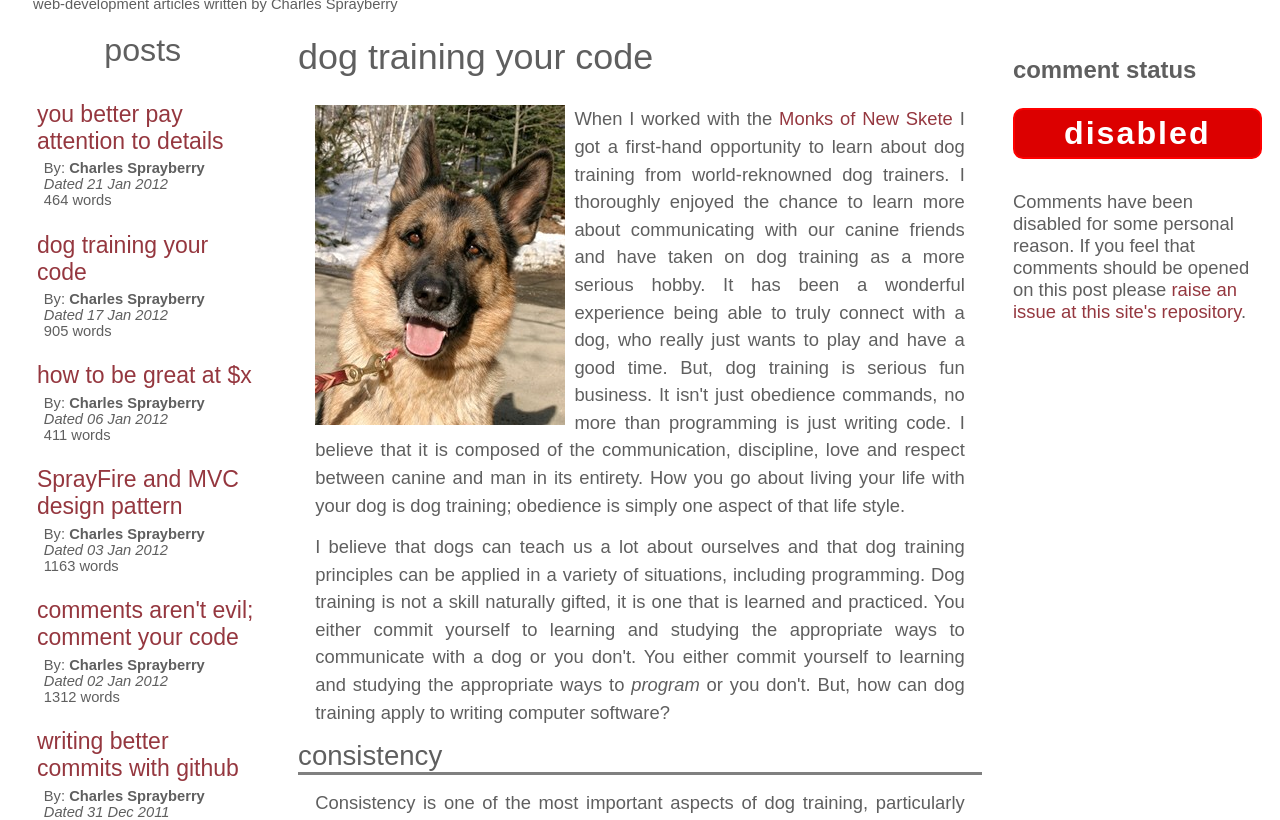
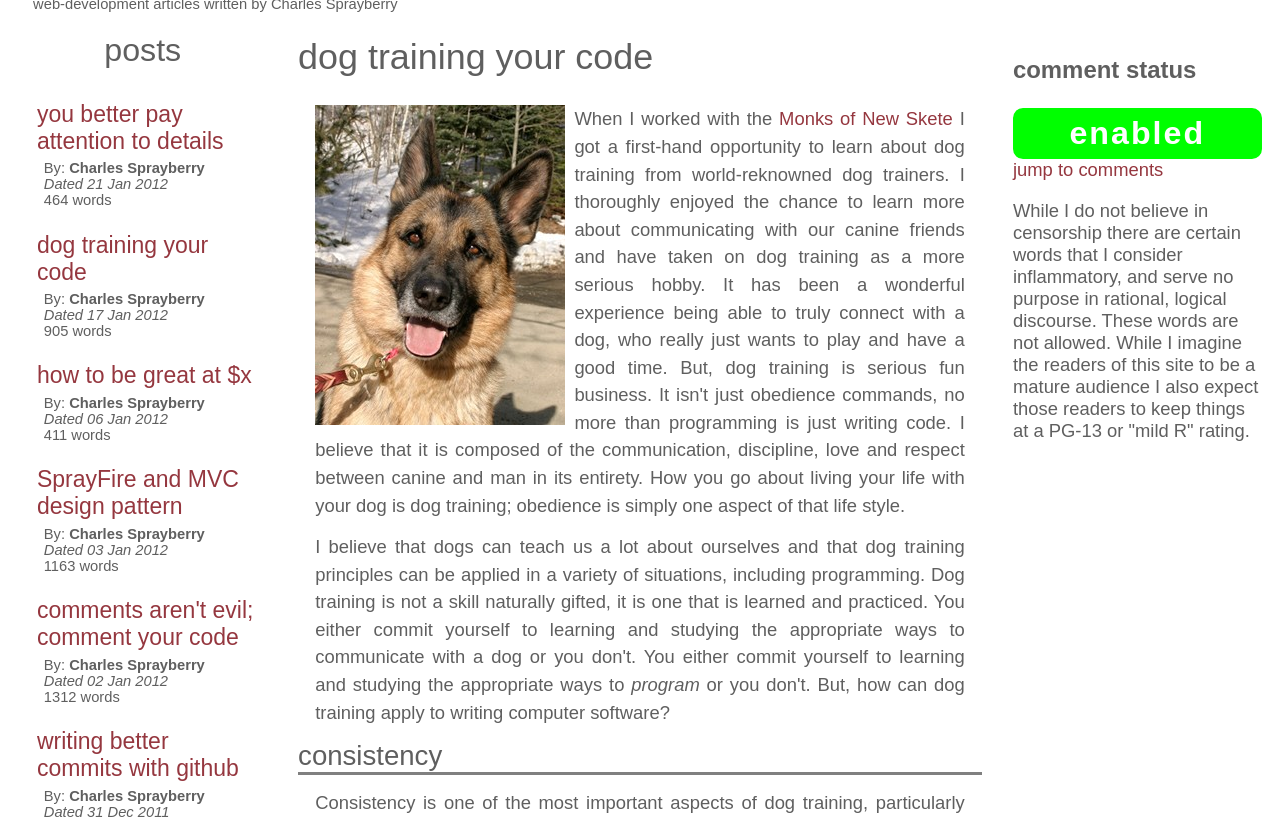
Before and after one commit to cspray/archived-blog, a Jekyll site: the page built from _posts/2012-01-17-dog-training-your-code.html, in a window 1280 px wide and 900 px high, cut to the strip 80-900 px from the top of the window. Built offline with Jekyll 4.4.1, drawn with Linux system fonts in a browser that asks for light colours; comment, search, counter and statistics services are not loaded; part of the change alters nothing that is shown; some of the changed text lies outside the part shown.

Commit message:
UPD dog-training-your-code turning comments back on and removing disqus title as it is not needed

```diff
--- a/_posts/2012-01-17-dog-training-your-code.html
+++ b/_posts/2012-01-17-dog-training-your-code.html
@@ -5,11 +5,10 @@ author: Charles Sprayberry
 author_link: http://www.github.com/cspray/
 published: true
 
-disqus_enabled: false
+disqus_enabled: true
 disqus_shortname: ramblingsofaphpenthusiast
 disqus_identifier: /2012/01/17/dog-training-your-code
 disqus_url: http://cspray.github.com/2012/01/17/dog-training-your-code.html
-disqus_title: dog training your code
 ---
 
 <h2>dog training your code</h2>
```
